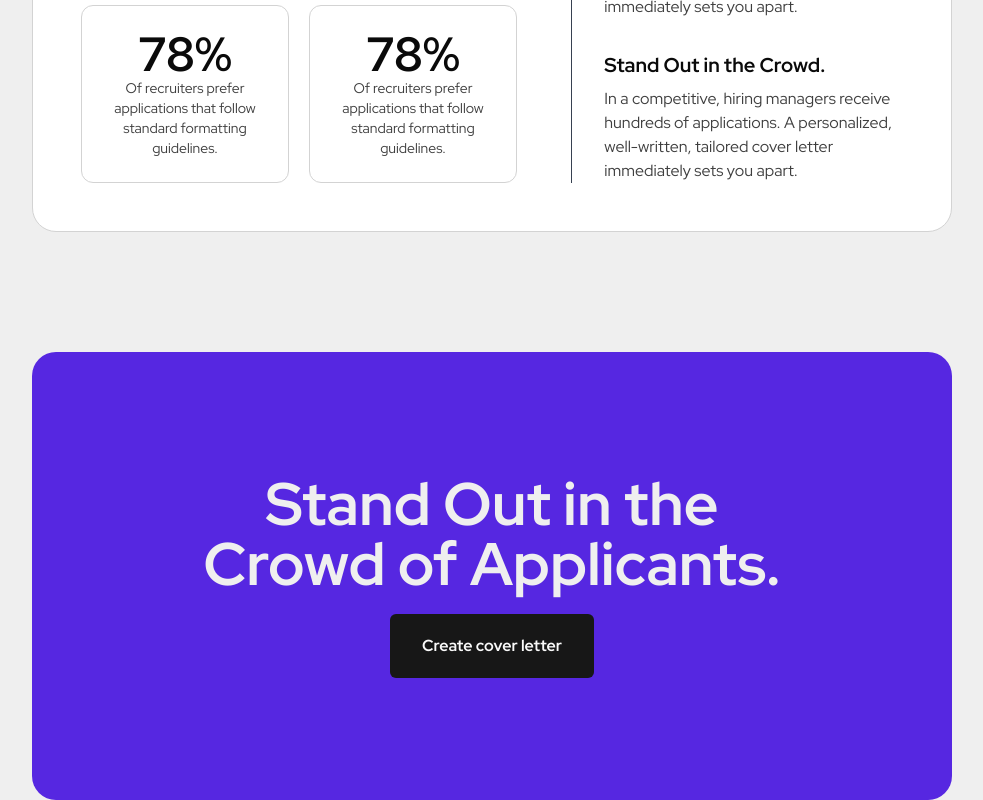
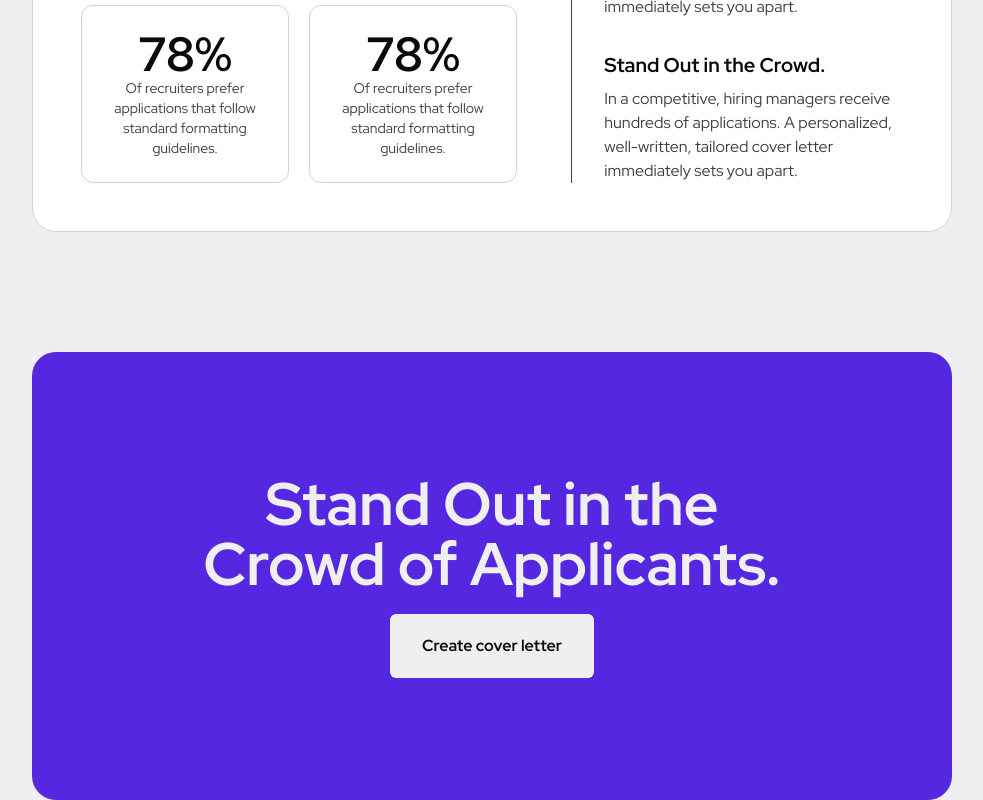
Before and after one commit to IvanSmiths/cover-letter-builder-pro, a Next.js app: page / in a window 1280 px wide. Shown: the part 3687-4487 px from the top of the page, without its empty margins (148-1131 px from the left). Built offline with nearby package versions, Linux system fonts and the light colour scheme.

Commit message:
change color

```diff
--- a/components/home/cards/CardCta.tsx
+++ b/components/home/cards/CardCta.tsx
@@ -9,7 +9,7 @@ const CardCta = () => {
         Crowd of Applicants.
       </h4>
       <Link prefetch={false} href="/dashboard">
-        <Button size="lg" className="3xl:text-2xl">
+        <Button size="lg" className="3xl:text-2xl bg-light text-dark">
           Create cover letter
         </Button>
       </Link>
```
